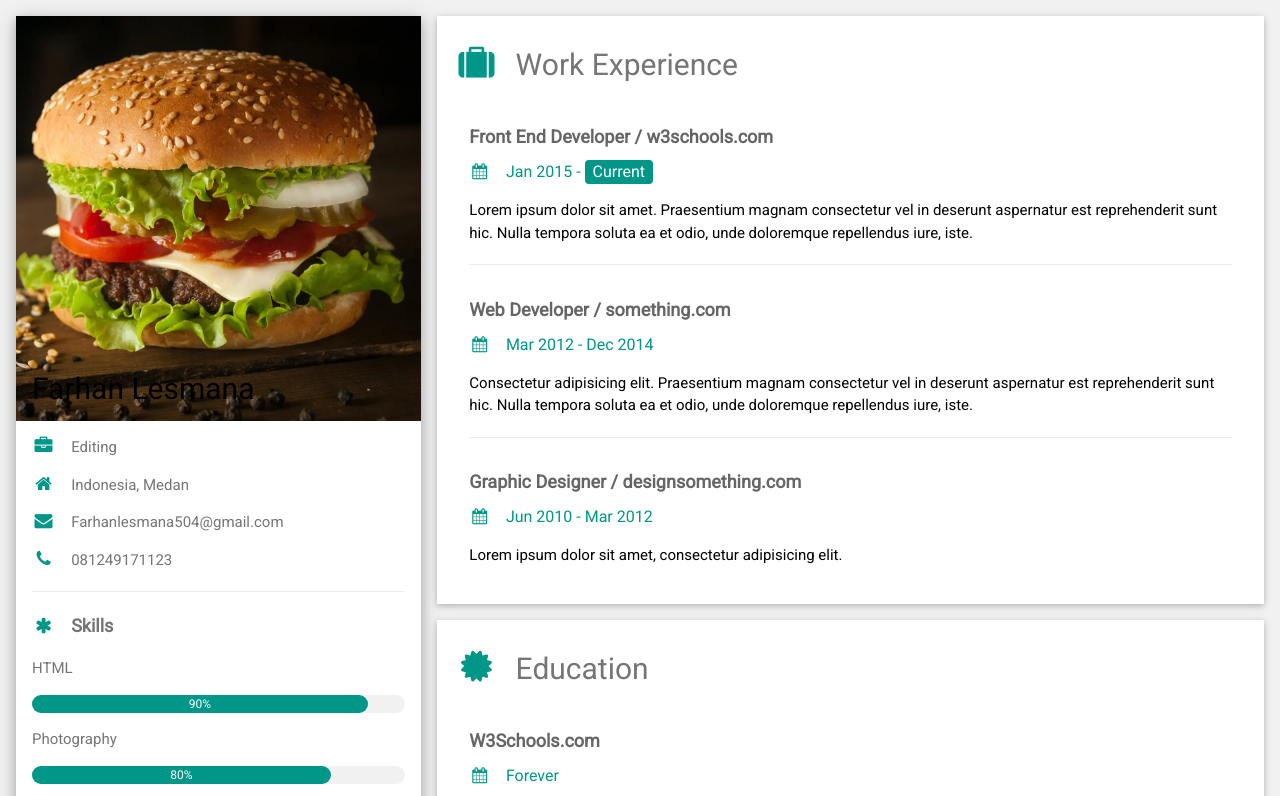
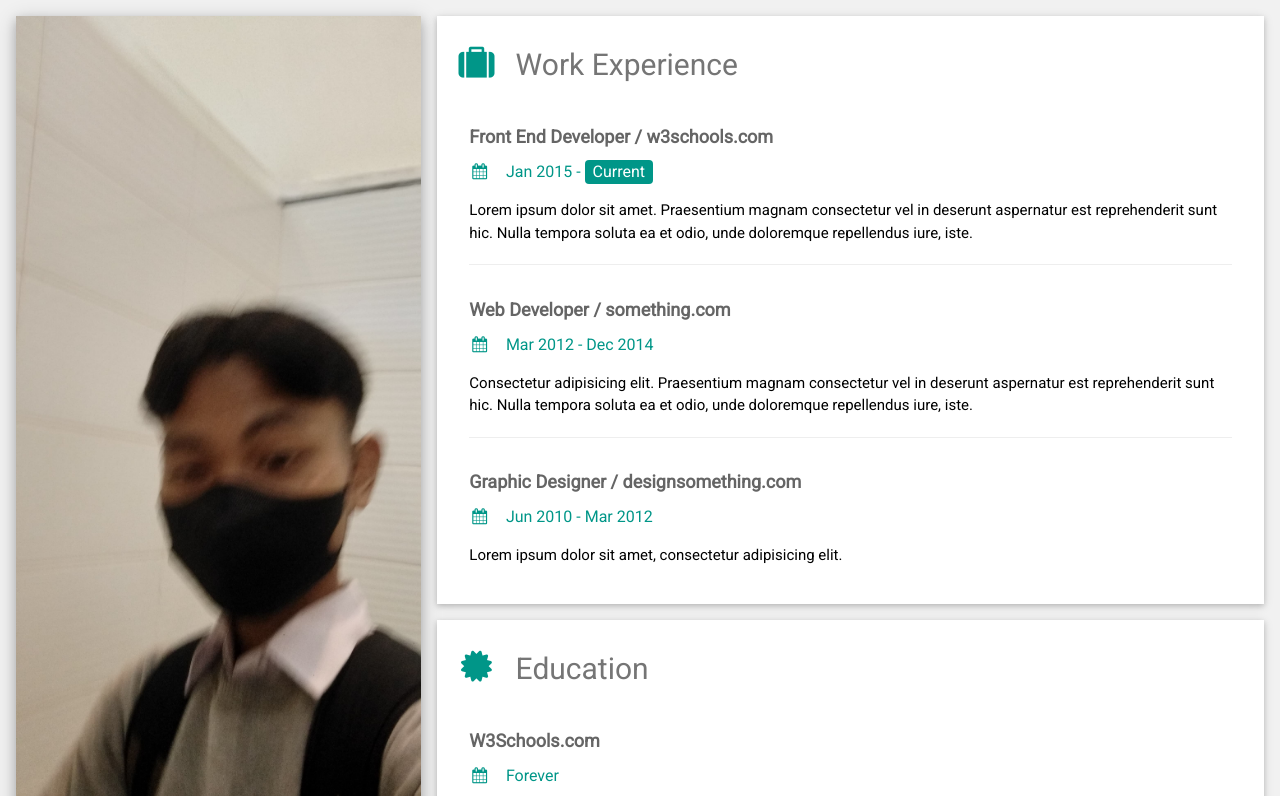
Before and after one commit to Givernyy/Web-galery, a plain HTML site: page index.html in a window 1280 px wide. Shown: the top 796 px of the page. Drawn offline with nearby package versions, Linux system fonts and the light colour scheme.

Commit message:
Update index.html

```diff
--- a/index.html
+++ b/index.html
@@ -24,7 +24,7 @@ html,body,h1,h2,h3,h4,h5,h6 {font-family: "Roboto", sans-serif}
 
       <div class="w3-white w3-text-grey w3-card-4">
         <div class="w3-display-container">
-          <img src="082199100_1656987442-ilya-mashkov-_qxbJUr9RqI-unsplash.webp" style="width:100%" alt="Avatar">
+          <img src="Farhan.jpg" style="width:100%" alt="Avatar">
           <div class="w3-display-bottomleft w3-container w3-text-black">
             <h2>Farhan Lesmana</h2>
           </div>
```
